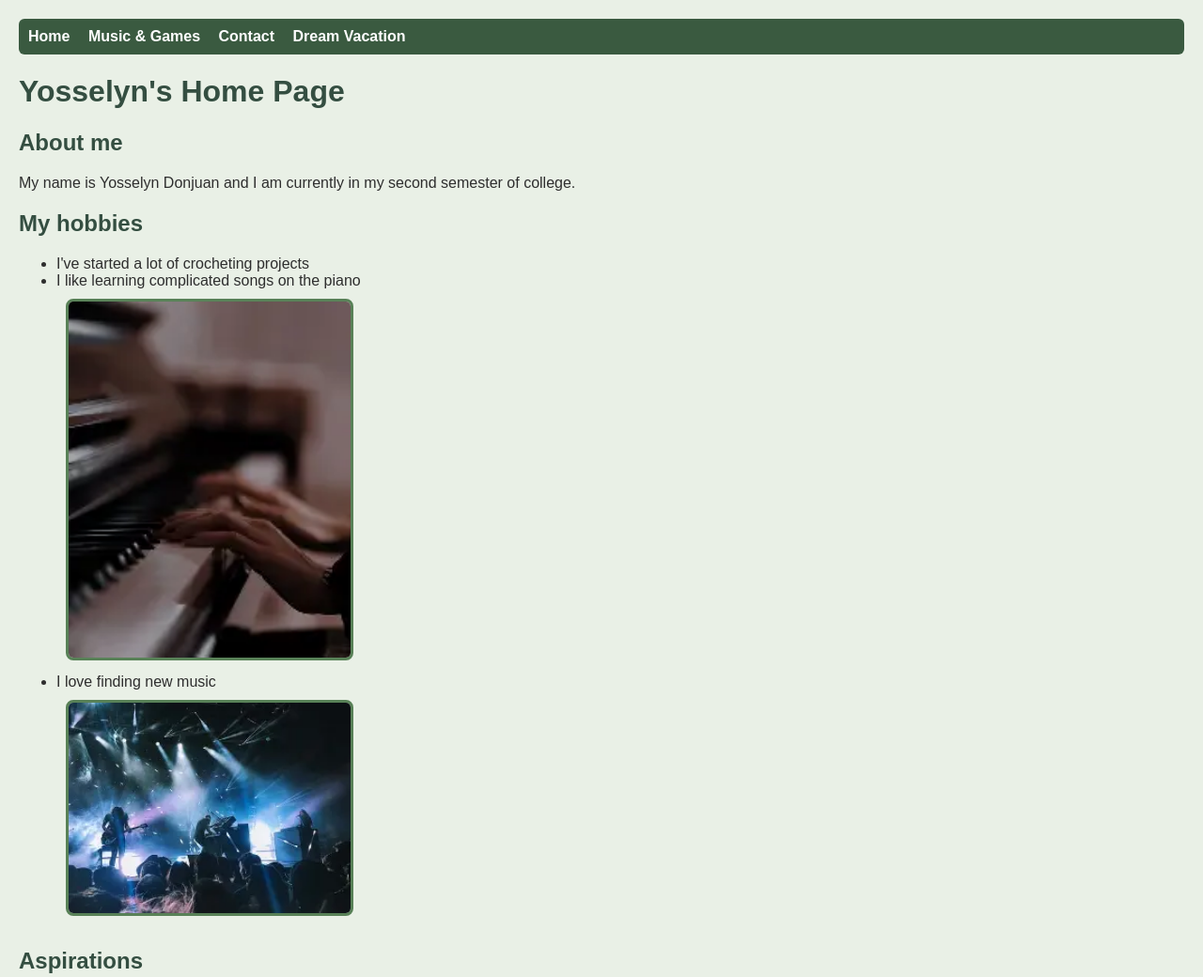
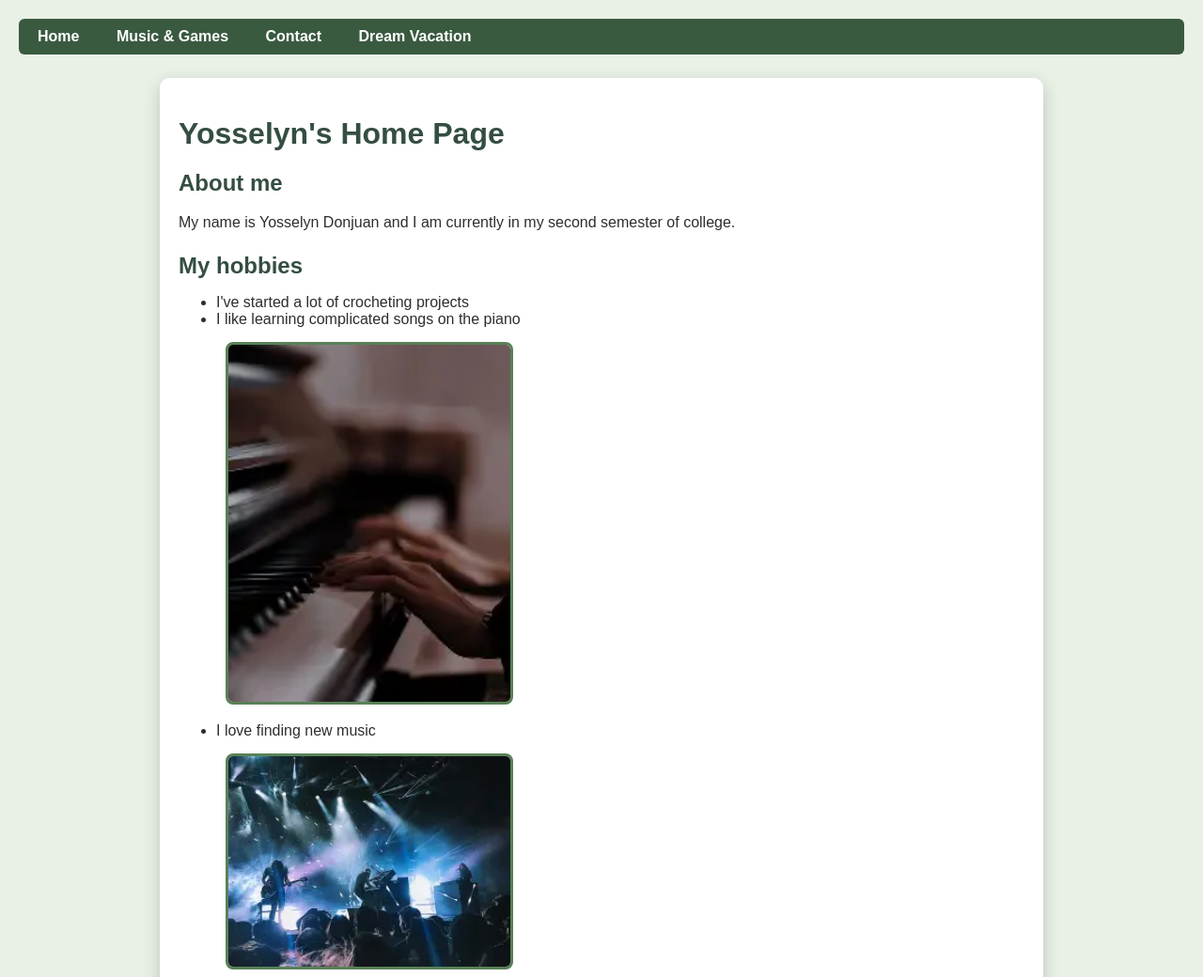
Before and after one commit to yosselyn-donjuan/yosselyn-donjuan.github.io, a plain HTML site: page index.html in a window 1280 px wide. Shown: the top 1040 px of the page at 94% size. Drawn offline with Linux system fonts and the light colour scheme.

Commit message:
Update styles for nav, img, and add new container styles
Adjusted margin and padding for various elements, added new styles for h1, h2, and p.

```diff
--- a/style.css
+++ b/style.css
@@ -8,7 +8,7 @@ body {
 nav {
     background-color: #3A5A40;
     padding: 10px;
-    margin-bottom: 20px;
+    margin-bottom: 25px;
     border-radius: 6px;
 }
 
@@ -17,10 +17,12 @@ nav a {
     margin-right: 15px;
     text-decoration: none;
     font-weight: bold;
+    padding: 6px 10px;
+    border-radius: 4px;
 }
 
 nav a:hover {
-    text-decoration: underline;
+    background-color: rgba(255, 255, 255, 0.15);
 }
 
 h1, h2 {
@@ -28,7 +30,7 @@ h1, h2 {
 }
 
 img {
-    margin: 10px;
+    margin: 15px 10px;
     border-radius: 8px;
     border: 3px solid #588157;
 }
@@ -38,6 +40,7 @@ form {
     background-color: #A3B18A;
     padding: 15px;
     border-radius: 8px;
+    margin-top: 20px;
 }
 
 input, select, textarea, button {
@@ -58,3 +61,27 @@ button {
 button:hover {
     background-color: #2D4633;
 }
+
+.page-container {
+    max-width: 900px;
+    margin: 20px auto;
+    padding: 20px;
+    background-color: #FFFFFF;
+    border-radius: 10px;
+    box-shadow: 0 6px 18px rgba(0, 0, 0, 0.18);
+}
+
+h1 {
+    font-size: 32px;
+    margin-bottom: 15px;
+}
+
+h2 {
+    font-size: 24px;
+    margin-bottom: 10px;
+}
+
+p {
+    font-size: 16px;
+    line-height: 1.5;
+}
```
